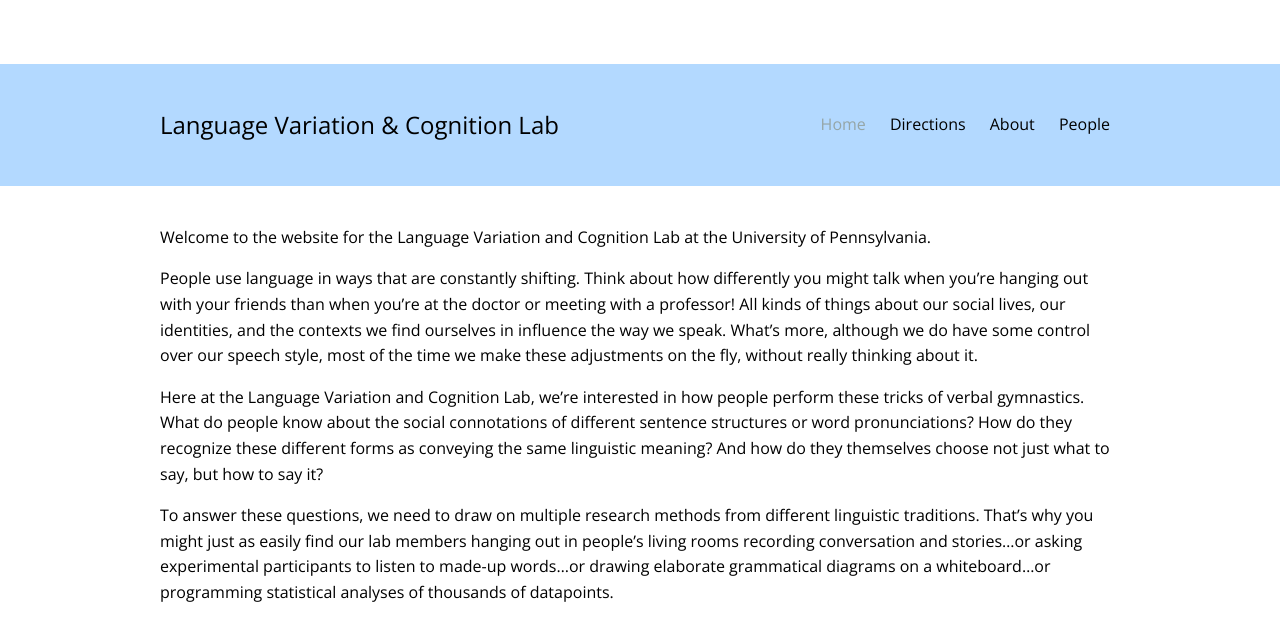
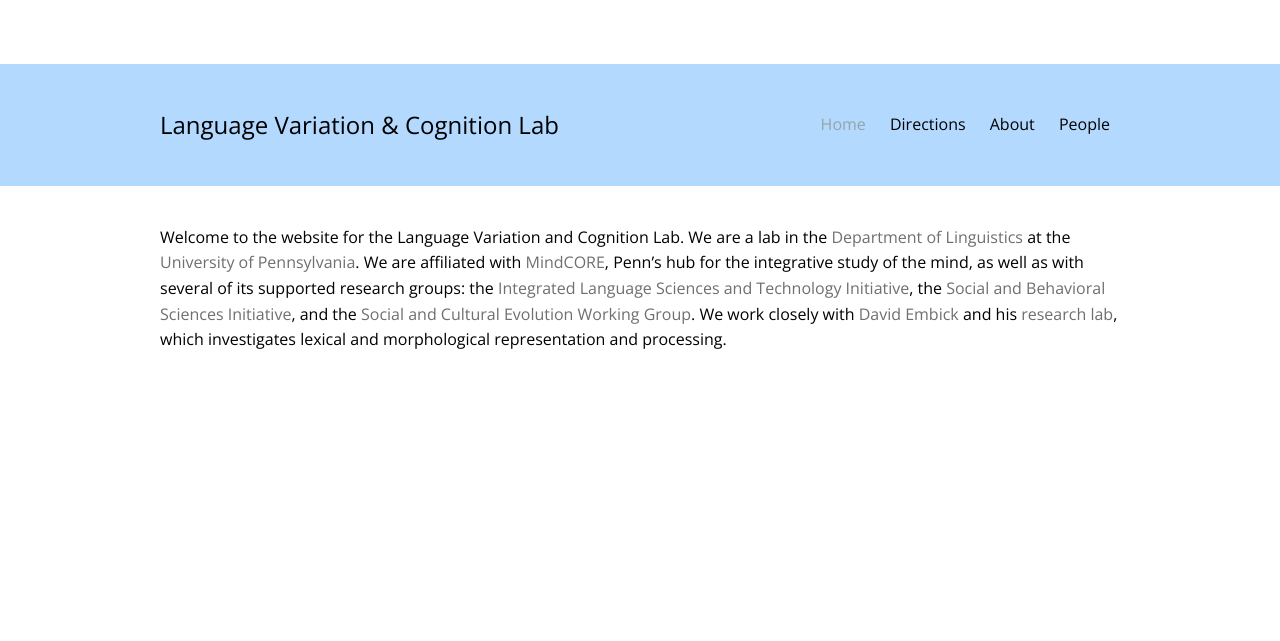
Before and after one commit to laceywade/TammingaLab.github.io, a Jekyll site: the page built from index.md, in a window 1280 px wide. Shown: the top 641 px of the page. Built offline with Jekyll 4.4.1, drawn with Linux system fonts in a browser that asks for light colours; some web fonts are replaced.

Commit message:
Update index.md

```diff
--- a/index.md
+++ b/index.md
@@ -6,10 +6,4 @@
 ---
 
 
-Welcome to the website for the Language Variation and Cognition Lab at the University of Pennsylvania.
-
-People use language in ways that are constantly shifting. Think about how differently you might talk when you're hanging out with your friends than when you're at the doctor or meeting with a professor! All kinds of things about our social lives, our identities, and the contexts we find ourselves in influence the way we speak. What's more, although we do have some control over our speech style, most of the time we make these adjustments on the fly, without really thinking about it.
-
-Here at the Language Variation and Cognition Lab, we're interested in how people perform these tricks of verbal gymnastics. What do people know about the social connotations of different sentence structures or word pronunciations? How do they recognize these different forms as conveying the same linguistic meaning? And how do they themselves choose not just what to say, but how to say it?
-
-To answer these questions, we need to draw on multiple research methods from different linguistic traditions. That's why you might just as easily find our lab members hanging out in people's living rooms recording conversation and stories...or asking experimental participants to listen to made-up words...or drawing elaborate grammatical diagrams on a whiteboard...or programming statistical analyses of thousands of datapoints.
+Welcome to the website for the Language Variation and Cognition Lab. We are a lab in the [Department of Linguistics](https://www.ling.upenn.edu/) at the [University of Pennsylvania](https://www.upenn.edu/). We are affiliated with [MindCORE](https://mindcore.sas.upenn.edu/), Penn's hub for the integrative study of the mind, as well as with several of its supported research groups: the [Integrated Language Sciences and Technology Initiative](http://web.sas.upenn.edu/langscience/), the [Social and Behavioral Sciences Initiative](http://web.sas.upenn.edu/penn-sbsi/), and the [Social and Cultural Evolution Working Group](https://web.sas.upenn.edu/scew/). We work closely with [David Embick](https://www.ling.upenn.edu/~embick/) and his [research lab](http://web.sas.upenn.edu/embick-lab/), which investigates lexical and morphological representation and processing.
```
